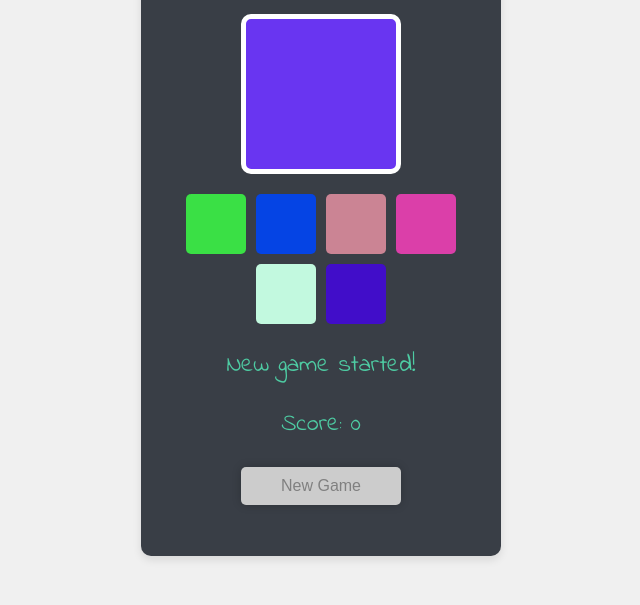
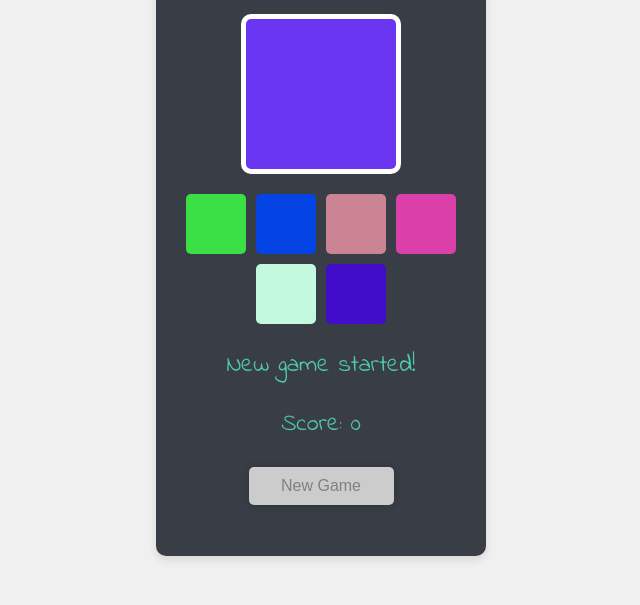
Before and after one commit to graphgeo02/ColorGame, a plain HTML site: page index.html in a window 1280 px wide. Shown: the part 195-800 px from the top of the page, without its empty margins (319-959 px from the left). Drawn offline with Linux system fonts and the light colour scheme.

Commit message:
updating width

```diff
--- a/index.css
+++ b/index.css
@@ -20,7 +20,7 @@ p {
 }
 .container {
   text-align: center;
-  width: 20rem;
+  max-width: 290px;
   background-color: #393E46;
   padding: 20px;
   border-radius: 10px;
```
